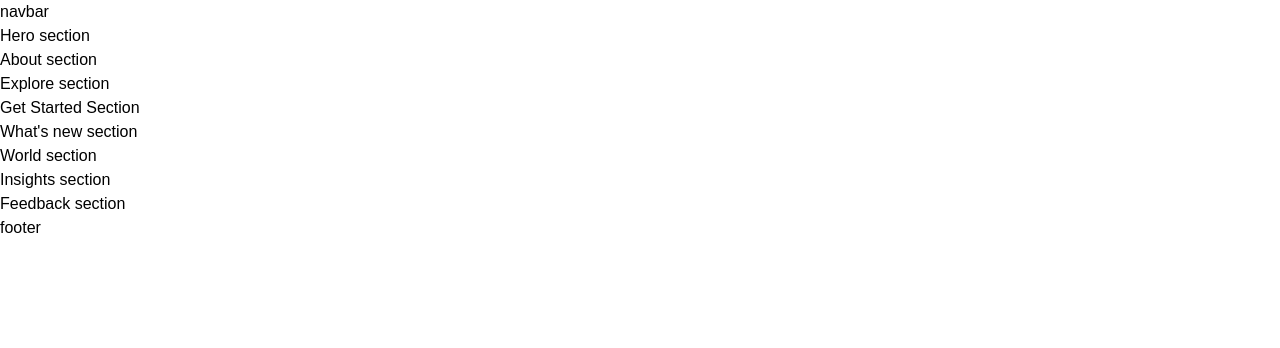
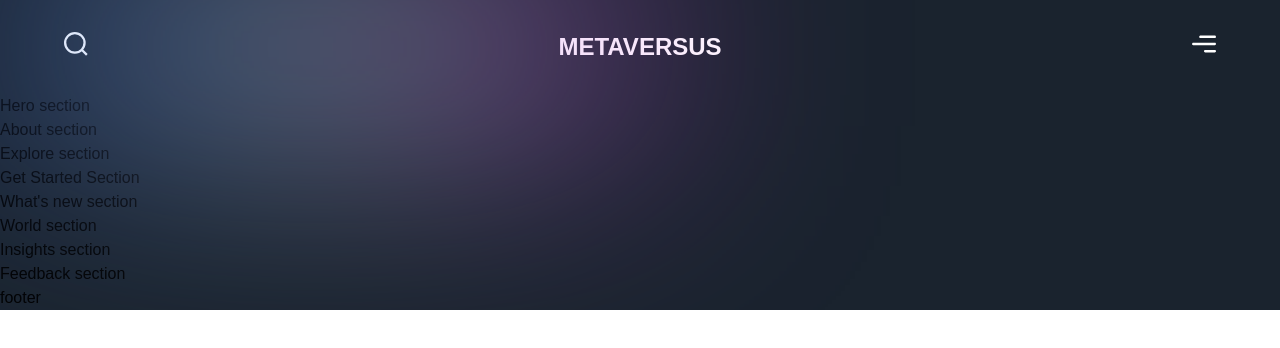
Before and after one commit to EnzoZa/Modern-Next-13-Website, a Next.js app in the folder metaverse/: page / in a window 1280 px wide. Shown: the top 348 px of the page. Built offline with nearby package versions, Linux system fonts and the light colour scheme; a web font is replaced by a local one.

Commit message:
:sparkles: Navbar :sparkles:

```diff
--- a/metaverse/app/page.js
+++ b/metaverse/app/page.js
@@ -2,7 +2,7 @@
 import { About, Explore, Feedback, GetStarted, Hero, Insights, WhatsNew, World } from '../sections';
 
 const Page = () => (
-  <div>
+  <div className="bg-primary-black overflow-hidden">
     <Navbar />
     <Hero />
     <About />
--- a/metaverse/components/Navbar.jsx
+++ b/metaverse/components/Navbar.jsx
@@ -1,9 +1,25 @@
 'use client';
 
+import { motion } from 'framer-motion';
+
+import styles from '../styles';
+import { navVariants } from '../utils/motion';
+
 const Navbar = () => (
-  <nav>
-    navbar
-  </nav>
+  <motion.nav
+  variants={navVariants}
+  initial="hidden"
+  whileInView="show"
+  className={`${styles.xPaddings} py-8 relative`}>
+    <div className="absolute w-[50%] inset-0 gradient-01"/>
+    <div className={`${styles.innerWidth} mx-auto flex justify-between gap-8`}>
+      <img src="/search.svg" alt="search" className="w-[24px] h-[24px] object-contain"/>
+      <h2 className="font-extrabold text-[24px] leading-[30px] text-white">
+        METAVERSUS
+      </h2>
+      <img src="/menu.svg" alt="menu" className="w-[24px] h-[24px] object contain"/>
+    </div>
+  </motion.nav>
 );
 
 export default Navbar;
```
